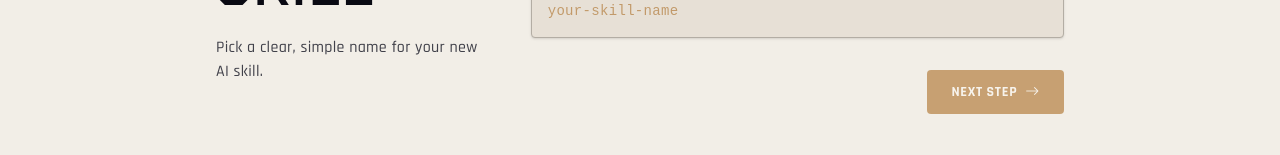
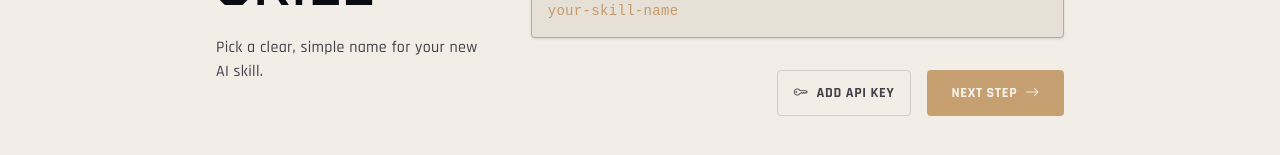
Before and after one commit to gurbaxani/agent-skill-generator, a SvelteKit app: page /create in a window 1280 px wide. Before the commit this address had no page. Shown: the part 287-442 px from the top of the page. Built offline with nearby package versions, Linux system fonts and the light colour scheme.

Commit message:
feat: allow users without API keys to access creation pages and provide optional key setup links

```diff
--- a/src/routes/create/+page.svelte
+++ b/src/routes/create/+page.svelte
@@ -4,9 +4,7 @@
 	import { userState } from '$lib/state/user.svelte';
 
 	onMount(() => {
-		if (!userState.hasKeys() && !userState.skipKeyRequirement) {
-			goto('/keys');
-		}
+		// Removed forceful redirect to allow keyless users to reach this page
 	});
 
 	let rawName = $state('');
@@ -68,7 +66,16 @@
 				</div>
 			</div>
 
-			<div class="flex justify-end">
+			<div class="flex justify-end gap-4">
+				{#if !userState.hasKeys()}
+					<a
+						href="/keys"
+						class="flex items-center gap-2 rounded px-4 py-3 text-sm font-bold uppercase tracking-wider transition-colors hover:bg-(--surface-sunken)"
+						style="color: var(--text-secondary); border: 1px solid var(--border-default);"
+					>
+						<i class="bi bi-key" aria-hidden="true"></i> Add API Key
+					</a>
+				{/if}
 				<button
 					type="button"
 					disabled={!validName}
@@ -76,7 +83,7 @@
 					class="flex items-center gap-2 rounded bg-(--accent) px-6 py-3 text-sm font-bold uppercase tracking-wider transition-colors hover:bg-(--accent-hover) disabled:cursor-not-allowed disabled:opacity-50"
 					style="color: var(--accent-fg);"
 				>
-					Next Step <i class="bi bi-arrow-right"></i>
+					Next Step <i class="bi bi-arrow-right" aria-hidden="true"></i>
 				</button>
 			</div>
 
--- a/src/routes/create/description/+page.svelte
+++ b/src/routes/create/description/+page.svelte
@@ -13,9 +13,7 @@
 	let selectedProvider = $state('');
 
 	onMount(() => {
-		if (!userState.hasKeys() && !userState.skipKeyRequirement) {
-			goto('/keys');
-		} else if (!skillName) {
+		if (!skillName) {
 			goto('/create');
 		}
 		if (availableProviders.length > 0) {
@@ -212,7 +210,16 @@ Output ONLY the text of the description, nothing else.`;
 				</div>
 			</div>
 
-			<div class="flex justify-end">
+			<div class="flex justify-end gap-4">
+				{#if !userState.hasKeys()}
+					<a
+						href="/keys"
+						class="flex items-center gap-2 rounded px-4 py-3 text-sm font-semibold transition-colors hover:bg-(--surface-sunken)"
+						style="color: var(--text-secondary); border: 1px solid var(--border-default);"
+					>
+						<i class="bi bi-key" aria-hidden="true"></i> Add API Key
+					</a>
+				{/if}
 				<button
 					type="button"
 					disabled={!isValid}
```
